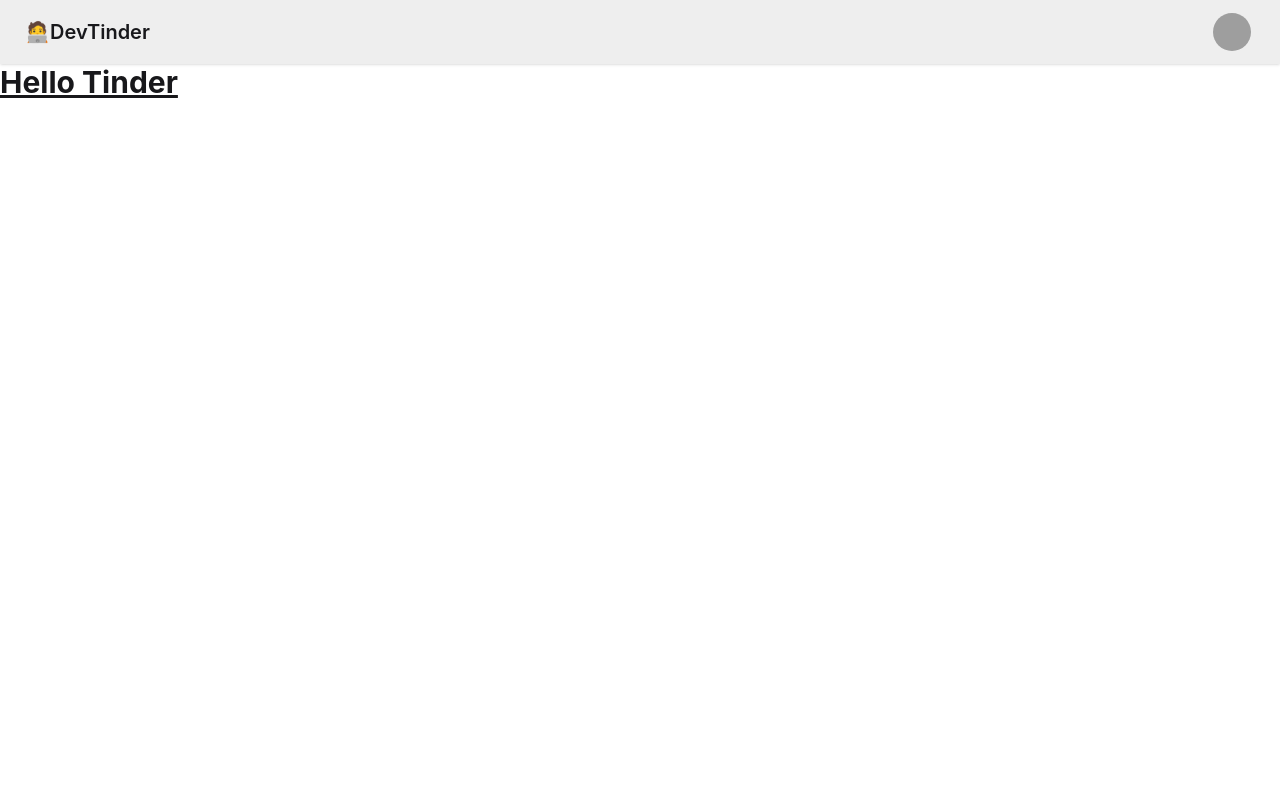
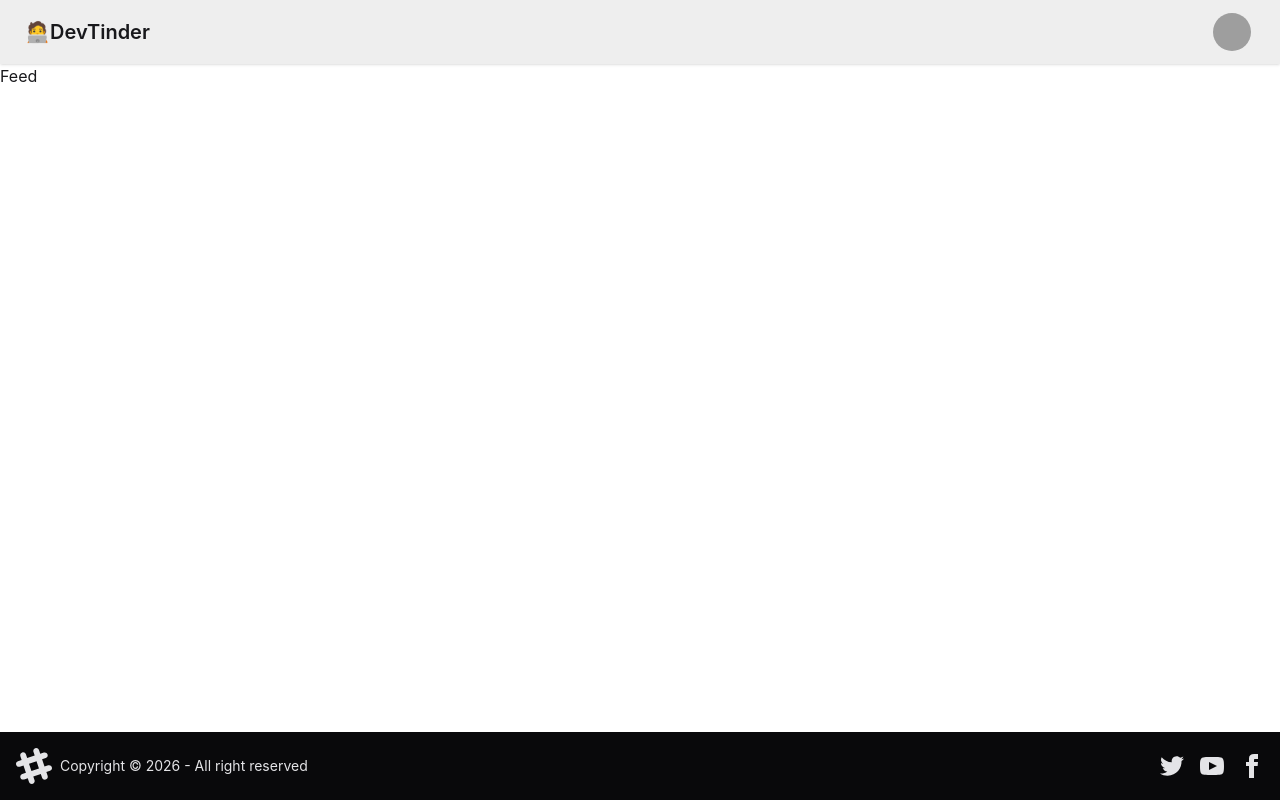
Before and after one commit to hipparagichandan/devTinder-UI, a React (Vite) app: page / in a window 1280 px wide. Built offline with nearby package versions, Linux system fonts and the light colour scheme; grey boxes are pictures that could not be loaded.

Commit message:
setup Routes with react-router

```diff
--- a/package.json
+++ b/package.json
@@ -13,6 +13,7 @@
     "@tailwindcss/vite": "^4.3.3",
     "react": "^19.2.8",
     "react-dom": "^19.2.8",
+    "react-router": "^8.4.0",
     "tailwindcss": "^4.3.3"
   },
   "devDependencies": {
--- a/src/App.jsx
+++ b/src/App.jsx
@@ -1,40 +1,34 @@
-
+import { BrowserRouter, Route, Routes } from "react-router"
+import Body from "./components/Body.jsx"
+import Login from "./components/Login.jsx"
+import Profile from "./components/Profile.jsx"
+import Feed from "./components/Feed.jsx"
 
 function App() {
 
   return (
     <>
-      <div className="navbar bg-base-300 shadow-sm">
-        <div className="flex-1">
-          <a className="btn btn-ghost text-xl">🧑‍💻DevTinder</a>
-        </div>
-        <div className="flex gap-2">
-          <div className="dropdown dropdown-end mx-5">
-            <div tabIndex={0} role="button" className="btn btn-ghost btn-circle avatar">
-              <div className="w-10 rounded-full">
-                <img
-                  alt="Tailwind CSS Navbar component"
-                  src="https://img.daisyui.com/images/stock/photo-1534528741775-53994a69daeb.webp" />
-              </div>
-            </div>
-            <ul
-              tabIndex={-1}
-              className="menu menu-sm dropdown-content bg-base-100 rounded-box z-1 mt-3 w-52 p-2 shadow">
-              <li>
-                <a className="justify-between">
-                  Profile
-                  <span className="badge">New</span>
-                </a>
-              </li>
-              <li><a>Settings</a></li>
-              <li><a>Logout</a></li>
-            </ul>
-          </div>
-        </div>
-      </div>
-      <h1 className="text-3xl font-bold underline">Hello Tinder</h1>
+      <BrowserRouter basename="/">
+      <Routes>
+        <Route path="/" element={<Body />}>
+          <Route path="/" element={<Feed />} />
+          <Route path="/login" element={<Login />} />
+          <Route path="/profile" element={<Profile />} />
+        </Route>
+      </Routes>
+      </BrowserRouter>
     </>
   )
 }
 
 export default App
+
+/*
+  App
+    - Body
+      -NavBar
+      -Outlet -- {"/" feed, "/profile" Profile , "/connections" Conections}
+      - Footer
+
+
+*/
--- /dev/null
+++ b/src/components/Body.jsx
@@ -0,0 +1,17 @@
+import React from 'react'
+import NavBar from './NavBar'
+import Footer from './Footer'
+import { Outlet } from 'react-router'
+
+const Body = () => {
+  return (
+    <div>
+      <NavBar />
+      <Outlet />
+      <Footer />
+
+    </div>
+  )
+}
+
+export default Body
--- /dev/null
+++ b/src/components/Feed.jsx
@@ -0,0 +1,9 @@
+import React from 'react'
+
+const Feed = () => {
+  return (
+    <div>Feed</div>
+  )
+}
+
+export default Feed
--- /dev/null
+++ b/src/components/Footer.jsx
@@ -0,0 +1,62 @@
+import React from 'react'
+
+const Footer = () => {
+  return (
+    <footer className="footer sm:footer-horizontal bg-neutral text-neutral-content items-center p-4 fixed bottom-0">
+        <aside className="grid-flow-col items-center">
+            <svg
+            width="36"
+            height="36"
+            viewBox="0 0 24 24"
+            xmlns="http://www.w3.org/2000/svg"
+            fillRule="evenodd"
+            clipRule="evenodd"
+            className="fill-current">
+            <path
+                d="M22.672 15.226l-2.432.811.841 2.515c.33 1.019-.209 2.127-1.23 2.456-1.15.325-2.148-.321-2.463-1.226l-.84-2.518-5.013 1.677.84 2.517c.391 1.203-.434 2.542-1.831 2.542-.88 0-1.601-.564-1.86-1.314l-.842-2.516-2.431.809c-1.135.328-2.145-.317-2.463-1.229-.329-1.018.211-2.127 1.231-2.456l2.432-.809-1.621-4.823-2.432.808c-1.355.384-2.558-.59-2.558-1.839 0-.817.509-1.582 1.327-1.846l2.433-.809-.842-2.515c-.33-1.02.211-2.129 1.232-2.458 1.02-.329 2.13.209 2.461 1.229l.842 2.515 5.011-1.677-.839-2.517c-.403-1.238.484-2.553 1.843-2.553.819 0 1.585.509 1.85 1.326l.841 2.517 2.431-.81c1.02-.33 2.131.211 2.461 1.229.332 1.018-.21 2.126-1.23 2.456l-2.433.809 1.622 4.823 2.433-.809c1.242-.401 2.557.484 2.557 1.838 0 .819-.51 1.583-1.328 1.847m-8.992-6.428l-5.01 1.675 1.619 4.828 5.011-1.674-1.62-4.829z"></path>
+            </svg>
+            <p>Copyright © {new Date().getFullYear()} - All right reserved</p>
+        </aside>
+        <nav className="grid-flow-col gap-4 md:place-self-center md:justify-self-end">
+            <a>
+            <svg
+                aria-label="Twitter"
+                xmlns="http://www.w3.org/2000/svg"
+                width="24"
+                height="24"
+                viewBox="0 0 24 24"
+                className="fill-current">
+                <path
+                d="M24 4.557c-.883.392-1.832.656-2.828.775 1.017-.609 1.798-1.574 2.165-2.724-.951.564-2.005.974-3.127 1.195-.897-.957-2.178-1.555-3.594-1.555-3.179 0-5.515 2.966-4.797 6.045-4.091-.205-7.719-2.165-10.148-5.144-1.29 2.213-.669 5.108 1.523 6.574-.806-.026-1.566-.247-2.229-.616-.054 2.281 1.581 4.415 3.949 4.89-.693.188-1.452.232-2.224.084.626 1.956 2.444 3.379 4.6 3.419-2.07 1.623-4.678 2.348-7.29 2.04 2.179 1.397 4.768 2.212 7.548 2.212 9.142 0 14.307-7.721 13.995-14.646.962-.695 1.797-1.562 2.457-2.549z"></path>
+            </svg>
+            </a>
+            <a>
+            <svg
+                aria-label="YouTube"
+                xmlns="http://www.w3.org/2000/svg"
+                width="24"
+                height="24"
+                viewBox="0 0 24 24"
+                className="fill-current">
+                <path
+                d="M19.615 3.184c-3.604-.246-11.631-.245-15.23 0-3.897.266-4.356 2.62-4.385 8.816.029 6.185.484 8.549 4.385 8.816 3.6.245 11.626.246 15.23 0 3.897-.266 4.356-2.62 4.385-8.816-.029-6.185-.484-8.549-4.385-8.816zm-10.615 12.816v-8l8 3.993-8 4.007z"></path>
+            </svg>
+            </a>
+            <a>
+            <svg
+                aria-label="Facebook"
+                xmlns="http://www.w3.org/2000/svg"
+                width="24"
+                height="24"
+                viewBox="0 0 24 24"
+                className="fill-current">
+                <path
+                d="M9 8h-3v4h3v12h5v-12h3.642l.358-4h-4v-1.667c0-.955.192-1.333 1.115-1.333h2.885v-5h-3.808c-3.596 0-5.192 1.583-5.192 4.615v3.385z"></path>
+            </svg>
+            </a>
+        </nav>
+    </footer>
+  )
+}
+
+export default Footer
--- /dev/null
+++ b/src/components/Login.jsx
@@ -0,0 +1,9 @@
+import React from 'react'
+
+const Login = () => {
+  return (
+    <div>Login</div>
+  )
+}
+
+export default Login
--- /dev/null
+++ b/src/components/NavBar.jsx
@@ -0,0 +1,36 @@
+import React from 'react'
+
+const NavBar = () => {
+  return (
+    <div className="navbar bg-base-300 shadow-sm">
+        <div className="flex-1">
+          <a className="btn btn-ghost text-xl">🧑‍💻DevTinder</a>
+        </div>
+        <div className="flex gap-2">
+          <div className="dropdown dropdown-end mx-5">
+            <div tabIndex={0} role="button" className="btn btn-ghost btn-circle avatar">
+              <div className="w-10 rounded-full">
+                <img
+                  alt="Tailwind CSS Navbar component"
+                  src="https://img.daisyui.com/images/stock/photo-1534528741775-53994a69daeb.webp" />
+              </div>
+            </div>
+            <ul
+              tabIndex={-1}
+              className="menu menu-sm dropdown-content bg-base-100 rounded-box z-1 mt-3 w-52 p-2 shadow">
+              <li>
+                <a className="justify-between">
+                  Profile
+                  <span className="badge">New</span>
+                </a>
+              </li>
+              <li><a>Settings</a></li>
+              <li><a>Logout</a></li>
+            </ul>
+          </div>
+        </div>
+      </div>
+  )
+}
+
+export default NavBar
--- /dev/null
+++ b/src/components/Profile.jsx
@@ -0,0 +1,9 @@
+import React from 'react'
+
+const Profile = () => {
+  return (
+    <div>Profile</div>
+  )
+}
+
+export default Profile
```
Also changed, not shown: 2 other files (tests, documents, lock files or other folders).
